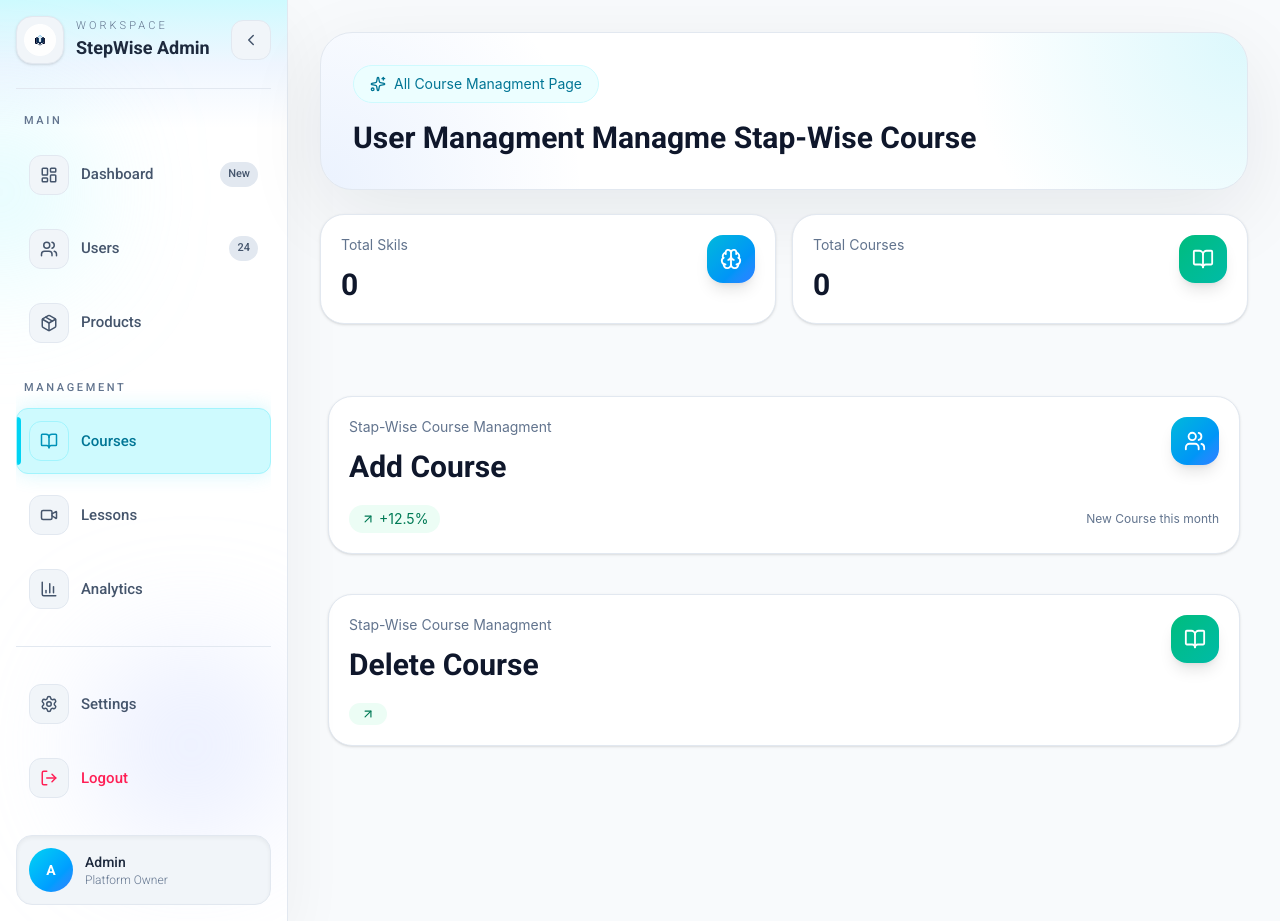
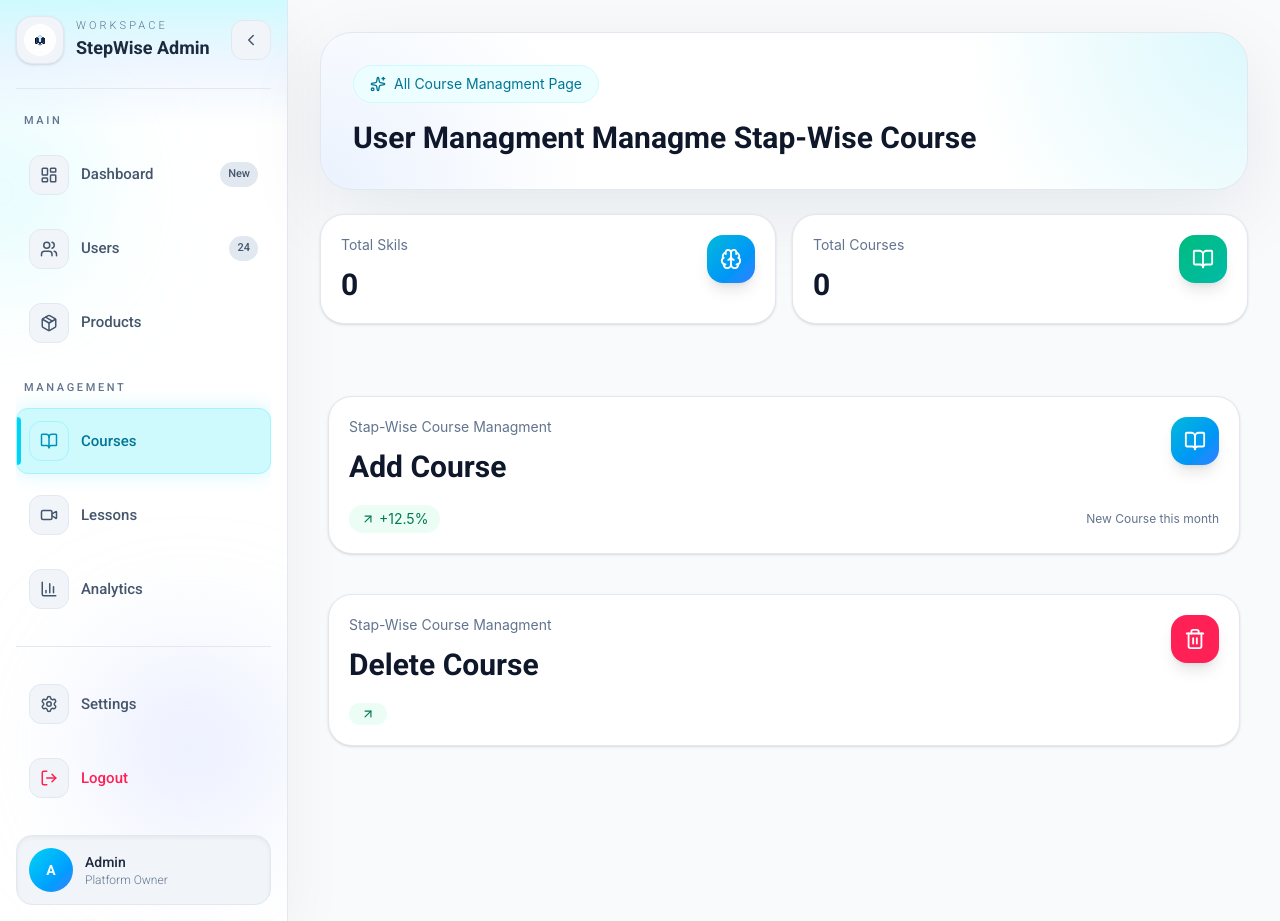
Before and after one commit to Step-Wise-Roadmaps/Step-Wise, a React (Vite) app in the folder Frontend/: page /admin-dashboard/course in a window 1280 px wide. Built offline with nearby package versions, Linux system fonts and the light colour scheme; no server answers; sample sign-in values are in the browser's storage.

Commit message:
refactor: change card data

```diff
--- a/Frontend/src/components/AdminSideBar.jsx
+++ b/Frontend/src/components/AdminSideBar.jsx
@@ -46,7 +46,6 @@ const itemRoutes = {
     dashboard: "/admin-dashboard",
     users: "/admin-dashboard/users",
     courses: "/admin-dashboard/course",
-    products: "/admin-dashboard/addcourse"
 };
 
 function SidebarItem({ item, isOpen, isActive, onClick }) {
--- a/Frontend/src/components/CourseManagement/CourseCard.jsx
+++ b/Frontend/src/components/CourseManagement/CourseCard.jsx
@@ -1,3 +1,6 @@
+
+import { useState } from "react";
+import { useNavigate } from 'react-router-dom'
 
 import {
     Activity,
@@ -11,32 +14,41 @@ import {
     ShieldCheck,
     Sparkles,
     Users,
+    Trash2
 } from "lucide-react";
 
 function CourseCard() {
 
+    const navigate = useNavigate();
+
     const stats = [
         {
+            id: "AddCourse",
             title: "Stap-Wise Course Managment",
             value: "Add Course",
             change: "+12.5%",
             note: "New Course this month",
-            icon: Users,
+            icon: BookOpen,
             tone: "from-cyan-500 to-blue-500",
         },
         {
+            id: "DeleteCourse",
             title: "Stap-Wise Course Managment",
             value: "Delete Course",
             // note: "Published and visible",
-            icon: BookOpen,
-            tone: "from-emerald-500 to-teal-500",
+            icon: Trash2,
+            tone: "bg-rose-500",
         },
     ];
+
+    const itemRoutes = {
+        AddCourse: "/admin-dashboard/addcourse",
+    }
 
     return(
         <>
             <div className="mx-auto flex w-full max-w-8xl flex-col gap-6 p-4 pt-20 md:p-6 md:pt-6 lg:p-10">
-                <section className="grid gap-10 md:grid-cols-1">
+                <section className="grid gap-10 md:grid-cols-1 cursor-pointer">
                         {stats.map((stat) => {
                             const Icon = stat.icon;
 
```
